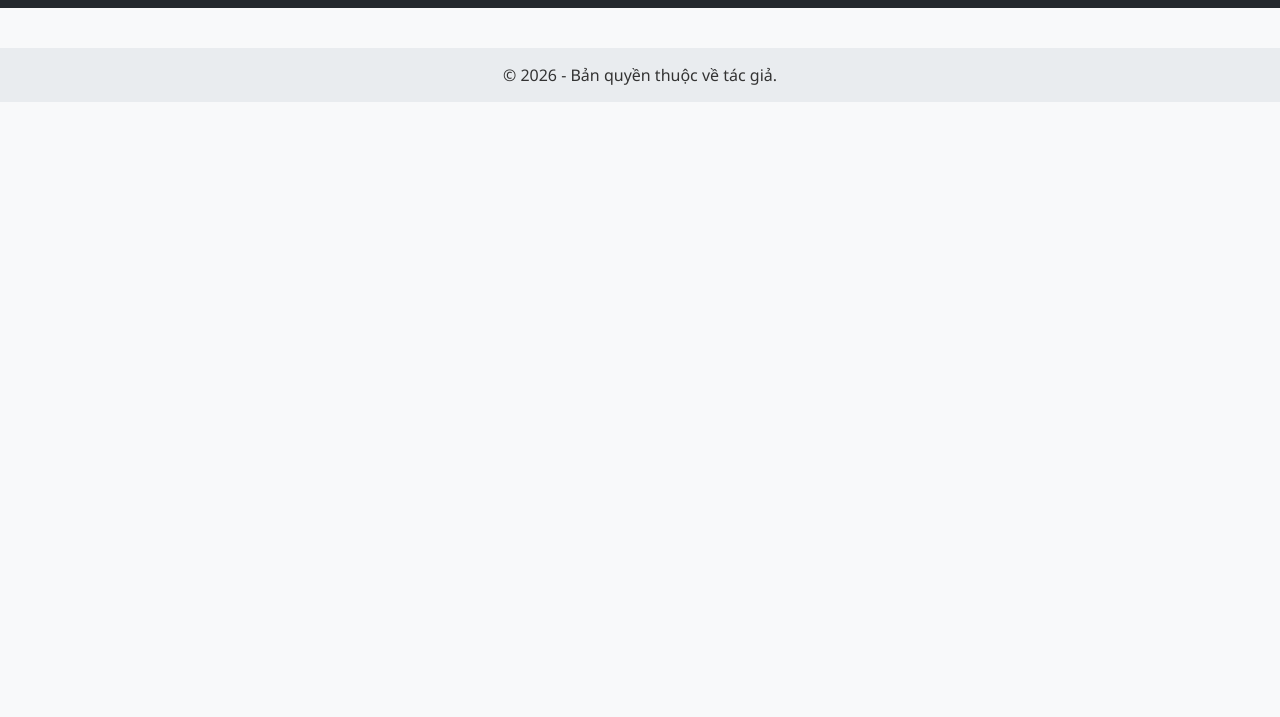
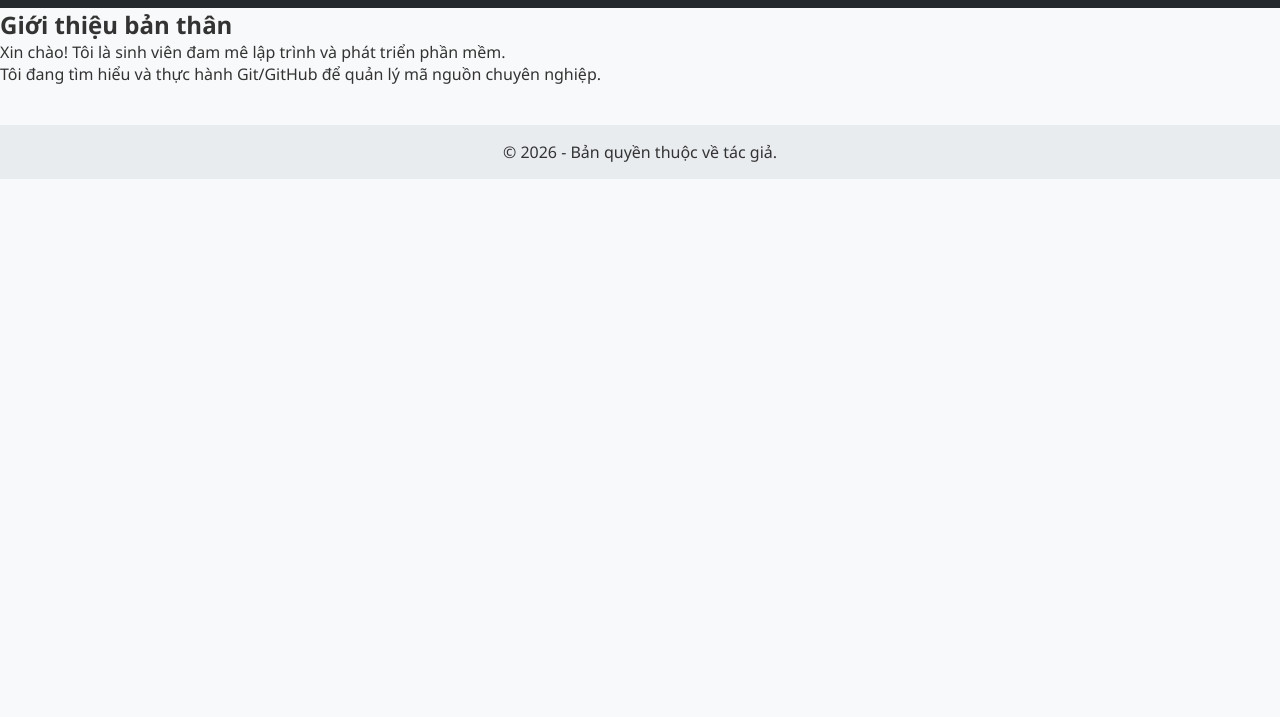
Before and after one commit to duyhung70662-stack/bai-tap-cpp-co-ban, a plain HTML site: page index.html in a window 1280 px wide. Shown: the part 83-800 px from the top of the page. Drawn offline with Linux system fonts and the light colour scheme.

Commit message:
Add introduction section

```diff
--- a/index.html
+++ b/index.html
@@ -11,6 +11,11 @@
         <h1>Portfolio Cá Nhân</h1>
     </header>
     <main id="content">
+        <section class="intro-section">
+            <h2>Giới thiệu bản thân</h2>
+            <p>Xin chào! Tôi là sinh viên đam mê lập trình và phát triển phần mềm.</p>
+            <p>Tôi đang tìm hiểu và thực hành Git/GitHub để quản lý mã nguồn chuyên nghiệp.</p>
+        </section>
     </main>
     <footer>
         <p>&copy; 2026 - Bản quyền thuộc về tác giả.</p>
```
